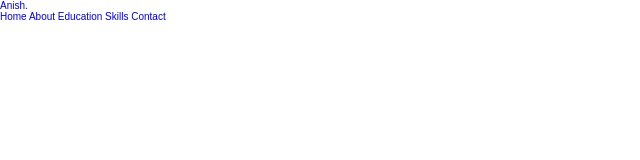
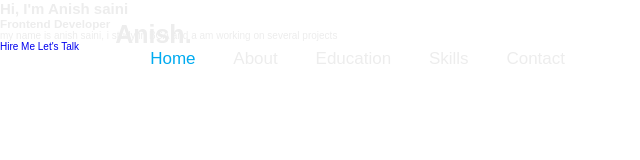
Before and after one commit to anishsaini/anishsaini.github.io, a plain HTML site: page index.html in a window 1280 px wide. Shown: the whole page, without its empty margins (0-640 px from the left). Drawn offline with nearby package versions, Linux system fonts and the light colour scheme; a web font is replaced by a local one.

Commit message:
next update

```diff
--- a/css/style.css
+++ b/css/style.css
@@ -29,3 +29,42 @@ body {
     color: var(--text-color);
 
 }
+.header {
+    position: fixed;
+    top: 0;
+    left: 0;
+    width: 100%;
+    padding: 2rem 9%;
+    background: transparent;
+    justify-content: space-between;
+    align-items: center;
+    z-index: 100;
+
+}
+
+.logo {
+    font-size: 2.5rem;
+    color: var(--text-color);
+    font-weight: 600;
+
+}
+
+.navbar a{
+    font-size: 1.7rem;
+    color: var(--text-color);
+    font-weight: 500;
+    margin-left: 3.5rem;
+
+}
+
+.navbar a:hover,
+.navbar a.active {
+    color: var(--main-color);
+}
+#menu-icon {
+    font-size: 3.6%;
+    color: var(--text-color);
+    cursor: pointer;
+    display: none;
+
+}
--- a/index.html
+++ b/index.html
@@ -3,10 +3,14 @@
 
 <head>
 <meta charset="UTF-8">
-<meta http-equiv="X-UA-Compatible" content="IE=safari">
+<meta http-equiv="X-UA-Compatible" content="IE=chrome">
 <meta name="viewport" content="width=device-width, initial-scale=1.0">
 <title>Anish Saini</title>
 <link rel="stylesheet" href="css/style.css">
+
+<!-- box icons -->
+<link href='https://unpkg.com/boxicons@2.1.4/css/boxicons.min.css'rel ='stylesheet '>
+
 </head>
 
 <body>
@@ -14,14 +18,36 @@
     <header class="header">
         <a href="#" class="logo">Anish.</a>
 
+        <div class="bx bx-menu" id="menu-icon"></div>
+
         <nav class="navbar">
-            <a href="#home">Home</a>
+            <a href="#home" class="active">Home</a>
             <a href="#about">About</a>
             <a href="#education">Education</a>
             <a href="#skills">Skills</a>
             <a href="#contact">Contact</a>
         </nav>
     </header>
+
+    <!-- home section design -->
+    <section class="home" id="home">
+        <div class="home-content">
+            <h1>Hi, I'm <span>Anish saini</span></h1>
+        <div class="text-animate">
+            <h3>Frontend Developer</h3>
+        </div>
+        <p>my name is anish saini, i study in BCA and a am working on several
+            projects </p>
+
+        <div class="btn-box">
+            <a href="#" class="href">Hire Me</a>
+            <a href="#" class="href">Let's Talk</a>
+
+        </div>
+
+        </div>
+    </section>
+
 <script src="js/script.js"></script>
 </body>
 </html>
```
